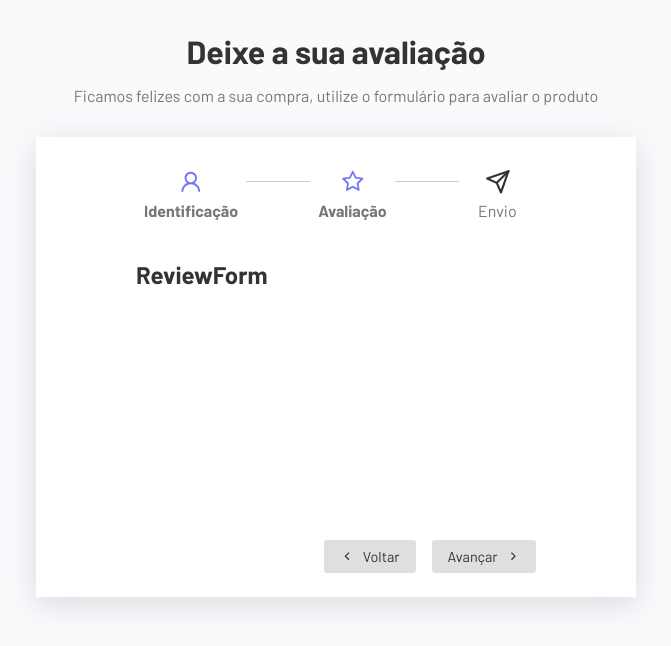
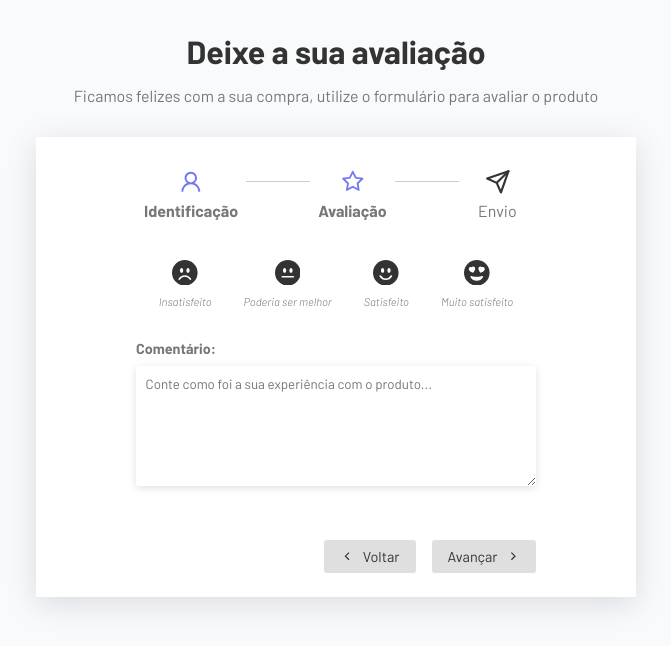
Before and after one commit to alexandrerogeriosn93/project-react-multistep-form, a React (Vite) app: page / in a window 1280 px wide. Both pictures are taken after typing "Sample", "name@example.com" into the empty fields and a click on the button "Avançar". Shown: the top 646 px of the page, without its empty margins (304-975 px from the left). Built offline with nearby package versions, Linux system fonts and the light colour scheme.

Commit message:
feat: development component ReviewForm(jsx and styles css)

```diff
--- /dev/null
+++ b/src/components/ReviewForm.css
@@ -0,0 +1,38 @@
+.form-control.score-container {
+  flex-direction: row;
+  gap: 2rem;
+  justify-content: center;
+}
+
+.score-container svg {
+  font-size: 1.6rem;
+  cursor: pointer;
+  transition: 0.3s;
+}
+
+.score-container svg:hover {
+  fill: #7076f4;
+}
+
+.score-container input:checked ~ svg {
+  fill: #7076f4;
+}
+
+.radio-container {
+  text-align: center;
+  position: relative;
+}
+
+.radio-container input {
+  opacity: 0;
+  position: absolute;
+  top: 15px;
+  left: 30px;
+}
+
+.radio-container p {
+  font-style: italic;
+  font-weight: 300;
+  font-size: 0.7rem;
+  margin-top: 0.4rem;
+}
--- a/src/components/ReviewForm.jsx
+++ b/src/components/ReviewForm.jsx
@@ -1,7 +1,46 @@
+import {
+  BsFillEmojiHeartEyesFill,
+  BsEmojiSmileFill,
+  BsFillEmojiNeutralFill,
+  BsEmojiFrownFill,
+} from "react-icons/bs";
+
+import "./ReviewForm.css";
+
 const ReviewForm = () => {
   return (
-    <div>
-      <h2>ReviewForm</h2>
+    <div className="review-form">
+      <div className="form-control score-container">
+        <label className="radio-container">
+          <input type="radio" name="review" value="unsatisfied" required />
+          <BsEmojiFrownFill />
+          <p>Insatisfeito</p>
+        </label>
+        <label className="radio-container">
+          <input type="radio" name="review" value="neutral" required />
+          <BsFillEmojiNeutralFill />
+          <p>Poderia ser melhor</p>
+        </label>
+        <label className="radio-container">
+          <input type="radio" name="review" value="satisfied" required />
+          <BsEmojiSmileFill />
+          <p>Satisfeito</p>
+        </label>
+        <label className="radio-container">
+          <input type="radio" name="review" value="very_satisfied" required />
+          <BsFillEmojiHeartEyesFill />
+          <p>Muito satisfeito</p>
+        </label>
+      </div>
+      <div className="form-control">
+        <label htmlFor="comment">Comentário:</label>
+        <textarea
+          name="comment"
+          id="comment"
+          placeholder="Conte como foi a sua experiência com o produto..."
+          required
+        ></textarea>
+      </div>
     </div>
   );
 };
```
